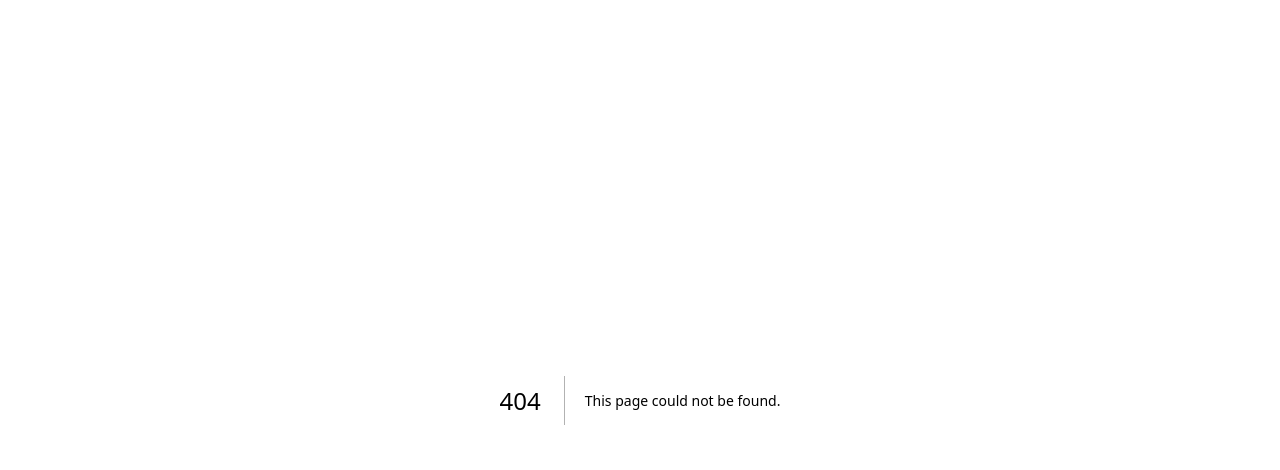
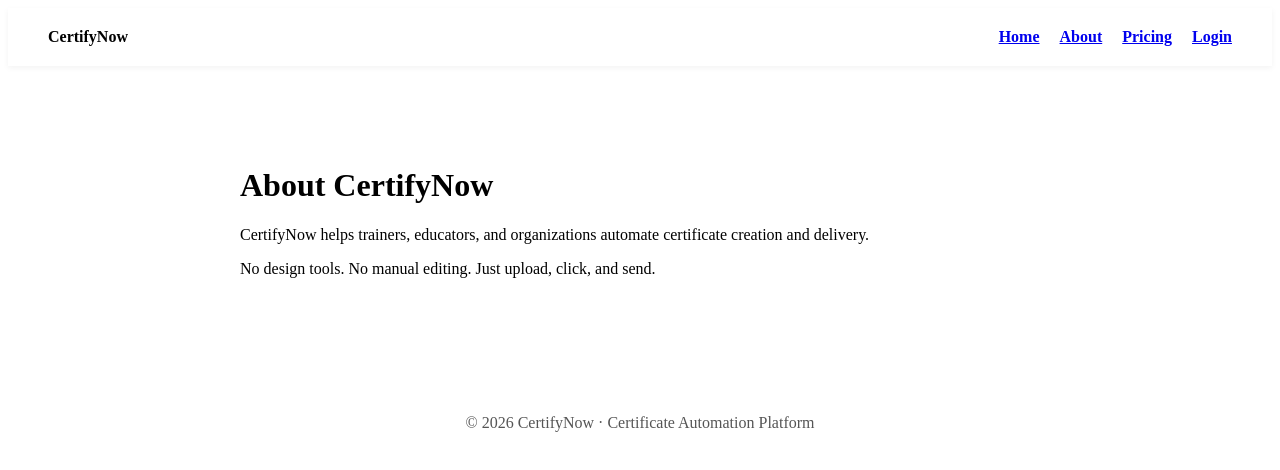
Before and after one commit to TPF-DEVESH/certifynow, a Next.js app in the folder frontend/: page /about in a window 1280 px wide. Before the commit this address had no page. Shown: the top 470 px of the page. Built offline with nearby package versions, Linux system fonts and the light colour scheme.

Commit message:
Create about.js

```diff
--- /dev/null
+++ b/frontend/pages/about.js
@@ -0,0 +1,21 @@
+import Navbar from "../components/Navbar";
+import Footer from "../components/Footer";
+
+export default function About() {
+  return (
+    <>
+      <Navbar />
+      <div style={{ maxWidth: 800, margin: "60px auto", padding: 20 }}>
+        <h1>About CertifyNow</h1>
+        <p>
+          CertifyNow helps trainers, educators, and organizations automate
+          certificate creation and delivery.
+        </p>
+        <p>
+          No design tools. No manual editing. Just upload, click, and send.
+        </p>
+      </div>
+      <Footer />
+    </>
+  );
+}
```
